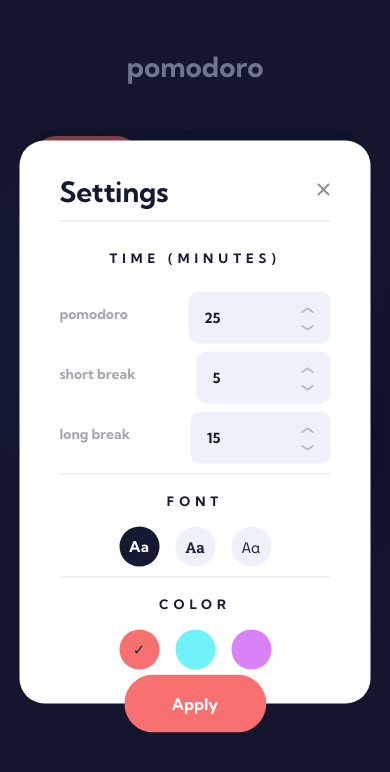
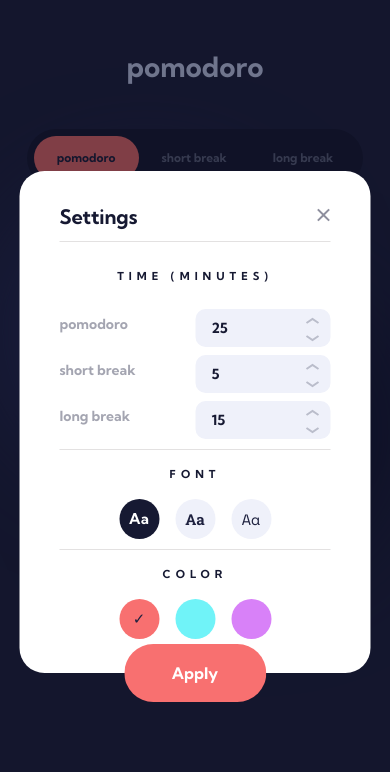
Before and after one commit to dominicgerman/pomodoro, a React (Vite) app: page / in a window 390 px wide. Both pictures are taken after a click on the element 195 px from the left and 593 px from the top of the page. Shown: the top 772 px of the page. Built offline with nearby package versions, Linux system fonts and the light colour scheme.

Commit message:
Modify styles for input component
I modified styles for the input components and adjusted some styles on the settings modal.

```diff
--- a/src/components/Input.module.css
+++ b/src/components/Input.module.css
@@ -1,16 +1,26 @@
 .inputBox {
   display: flex;
   align-items: center;
-  justify-content: space-between;
-  gap: 80px;
+  width: 135px;
 
   margin-top: 8px;
-  padding: 8px 16px;
+  padding: 16px 16px;
   border-radius: 10px;
   background-color: #eff1fa;
+}
+
+.buttons {
+  position: absolute;
+  transform: translate(94px, 0);
 }
 
 .label {
   color: var(--bgcolor);
   opacity: 0.4;
 }
+
+@media (max-width: 37.5em) {
+  .inputBox {
+    padding: 10px 16px;
+  }
+}
--- a/src/components/Input.tsx
+++ b/src/components/Input.tsx
@@ -16,7 +16,7 @@ export default function Input({ children, state, setState }: Props) {
       <span className={styles.label}>{children}</span>
       <div className={styles.inputBox}>
         <span>{state / ONE_MINUTE}</span>
-        <div className={utilStyles.pointer}>
+        <div className={`${utilStyles.pointer} ${styles.buttons}`}>
           <div onClick={() => setState(state + ONE_MINUTE)}>
             <ArrowUp />
           </div>
--- a/src/components/SettingsModal.module.css
+++ b/src/components/SettingsModal.module.css
@@ -11,7 +11,7 @@
 .modal {
   display: flex;
   flex-direction: column;
-  gap: 40px;
+  /* gap: 40px; */
 
   position: absolute;
   top: 50%;
@@ -30,13 +30,14 @@
 .heading {
   border-bottom: 1px solid #e3e1e1;
   padding-bottom: 12px;
+  margin-bottom: 20px;
 }
 
 .card {
   display: flex;
   align-items: center;
   justify-content: space-between;
-  padding: 16px 0px;
+  padding: 26px 0px;
 }
 
 .options {
@@ -45,14 +46,6 @@
   justify-content: space-between;
   gap: 16px;
 }
-
-.time-label {
-  display: inline;
-}
-
-/* .modal h4 {
-  border-top: 1px solid #e3e1e1;
-} */
 
 .button {
   position: absolute;
@@ -71,6 +64,8 @@
   .modal h4 {
     text-align: center;
     padding: 18px 0;
+    font-size: 11px;
+    line-height: 13px;
   }
 
   .card {
@@ -85,6 +80,15 @@
     justify-content: space-between;
   }
 
+  .heading {
+    margin-bottom: 0;
+  }
+
+  .heading h2 {
+    font-size: 20px;
+    line-height: 24px;
+  }
+
   .options {
     justify-content: center;
   }
```
